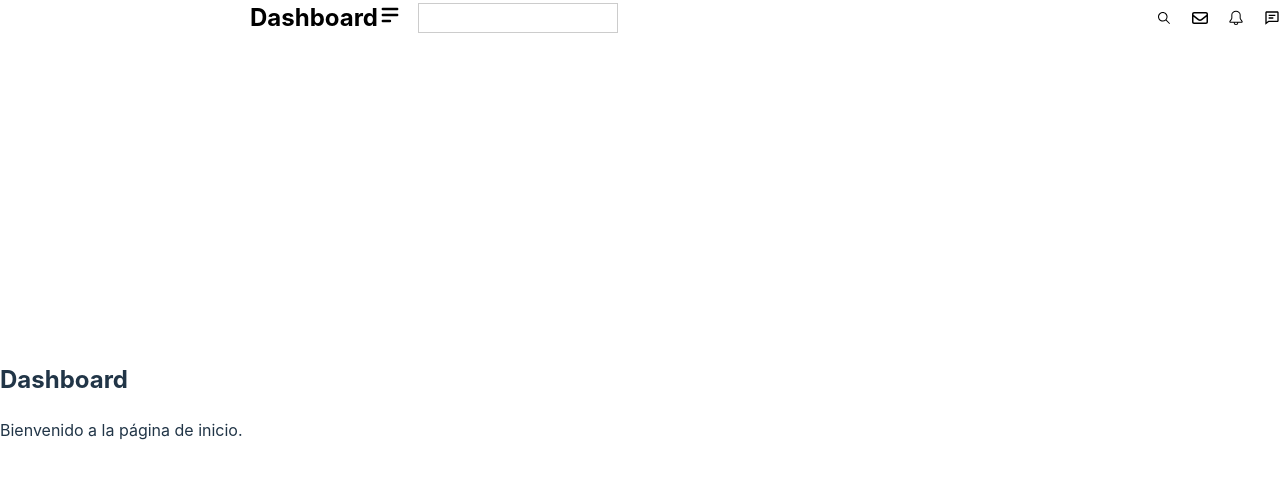
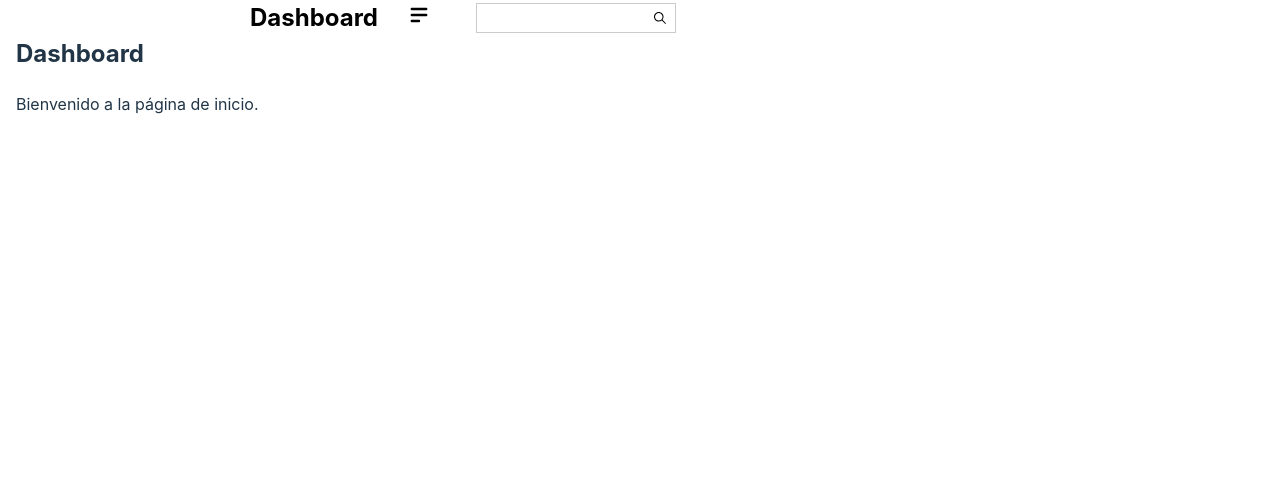
Before and after one commit to AndrewRS92/webMirandaReact, a React (Vite) app: page / in a window 1280 px wide. Shown: the top 478 px of the page. Built offline with nearby package versions, Linux system fonts and the light colour scheme.

Commit message:
añadiendo layout

```diff
--- a/src/App.jsx
+++ b/src/App.jsx
@@ -1,34 +1,43 @@
-import Dashboard from './components/Dashboard'
-import Bookings from './components/Bookings'
-import Concierge from './components/Concierge'
-import Guest from './components/Guest'
-import Header from './components/Header'
-import LoginForm from './components/LoginForm'
-import Room from './components/Room'
-import React from 'react';
-import {BrowserRouter as Router, Routes, Route, Link} from 'react-router-dom';
+import React, { useState } from 'react';
+import { BrowserRouter as Router, Routes, Route } from 'react-router-dom';
+import Dashboard from './components/Dashboard';
+import Bookings from './components/Bookings';
+import Concierge from './components/Concierge';
+import Guest from './components/Guest';
+import Header from './components/Header';
+import LoginForm from './components/LoginForm';
+import Room from './components/Room';
+import Menu from './components/Menu';
+import { LayoutContainer, MainContent, PageContent } from './components/styleComponents/LayoutStyles';
 
 function App() {
+  const [isMenuVisible, setIsMenuVisible] = useState(false);
+  const toggleMenu = () => {
+    setIsMenuVisible(!isMenuVisible);
+  };
 
   return (
     <div className="App">
       <Router>
-  <Header/>
+        <LayoutContainer>
+          <Header toggleMenu={toggleMenu} isMenuVisible={isMenuVisible} />
+          <MainContent>
+            {isMenuVisible && <Menu />}
+            <PageContent>
               <Routes>
-        <Route exact path="/"  element={<Dashboard />} />
-            <Route path="Concierge" element={<Concierge/>} />
-            <Route path="Bookings" element={<Bookings/>} />
-            <Route path="Guest" element={<Guest/>} />
-            <Route path="LoginForm" element={<LoginForm/>} />
-            <Route path="Room" element={<Room/>} />
+                <Route exact path="/" element={<Dashboard />} />
+                <Route path="Concierge" element={<Concierge />} />
+                <Route path="Bookings" element={<Bookings />} />
+                <Route path="Guest" element={<Guest />} />
+                <Route path="LoginForm" element={<LoginForm />} />
+                <Route path="Room" element={<Room />} />
               </Routes>
-
+            </PageContent>
+          </MainContent>
+        </LayoutContainer>
       </Router>
     </div>
-
-
-
-  )
+  );
 }
 
-export default App
+export default App;
--- a/src/components/styleComponents/HeaderStyles.jsx
+++ b/src/components/styleComponents/HeaderStyles.jsx
@@ -4,9 +4,6 @@ import { GoBell } from "react-icons/go";
 import { BiCommentDetail } from "react-icons/bi";
 import { HiMenuAlt2 } from "react-icons/hi";
 import styled from 'styled-components';
-
-
-
 
 export const HeaderContainer = styled.div`
   display: flex;
@@ -15,14 +12,14 @@ export const HeaderContainer = styled.div`
   background-color: white;
   position: fixed;
   top: 0;
-  width: calc(100% - 15.625rem);
+  width: 100%;
   color: black;
-   margin-left: 15.625rem;
+  margin-left: 15.625rem;
   z-index: 10;
 `;
 
 export const Nav = styled.nav`
-  font-size: 24px;
+  font-size: 1.5rem;
   font-weight: bold;
   background-color: white;
 `;
@@ -42,40 +39,46 @@ export const Search = styled.div`
 
 export const SearchWrapper = styled.div`
   position: relative;
-  width: 100%;
+  width: 12.5rem;
   display: flex;
   align-items: center;
   background-color: white;
 `;
+
 export const PageName = styled.div`
   font-size: 1.125rem;
   font-weight: bold;
-  margin-right: 1.25rem;
+  margin-right: 1.80rem;
+  margin-left: 1.80rem;
 `;
+
 export const MenuIcon = styled(HiMenuAlt2)`
   font-size: 1.5rem;
   cursor: pointer;
   background-color: transparent;
   color: black;
   border: none;
+  margin-left: 1.80rem;
+  margin-right: 1.80rem;
 `;
 
 export const SearchInput = styled.input`
-  width: 12.5rem;
+  width: 100%;
   padding: 0.4rem 2rem 0.4rem 0.4rem;
   background-color: white;
   border: 0.0625rem solid #ccc;
   outline: none;
   box-sizing: border-box;
+  color: black;
 `;
 
 export const SearchIcon = styled(IoIosSearch)`
   position: absolute;
-  background-color: transparent;
-  right: 0.25rem;
+  right: 0.5rem;
   top: 50%;
   transform: translateY(-50%);
   color: black;
+  pointer-events: none;
 `;
 
 export const Icons = styled.div`
--- /dev/null
+++ b/src/components/styleComponents/LayoutStyles.jsx
@@ -0,0 +1,20 @@
+import styled from 'styled-components';
+
+export const LayoutContainer = styled.div`
+  display: flex;
+  flex-direction: column;
+  min-height: 100vh;
+  background-color: white;
+`;
+
+export const MainContent = styled.div`
+  display: flex;
+  flex: 1;
+  background-color: white;
+`;
+
+export const PageContent = styled.div`
+  flex: 1;
+  padding: 1rem;
+  background-color: white;
+`;
```
Lines whose indentation alone changed are shown as unchanged.
